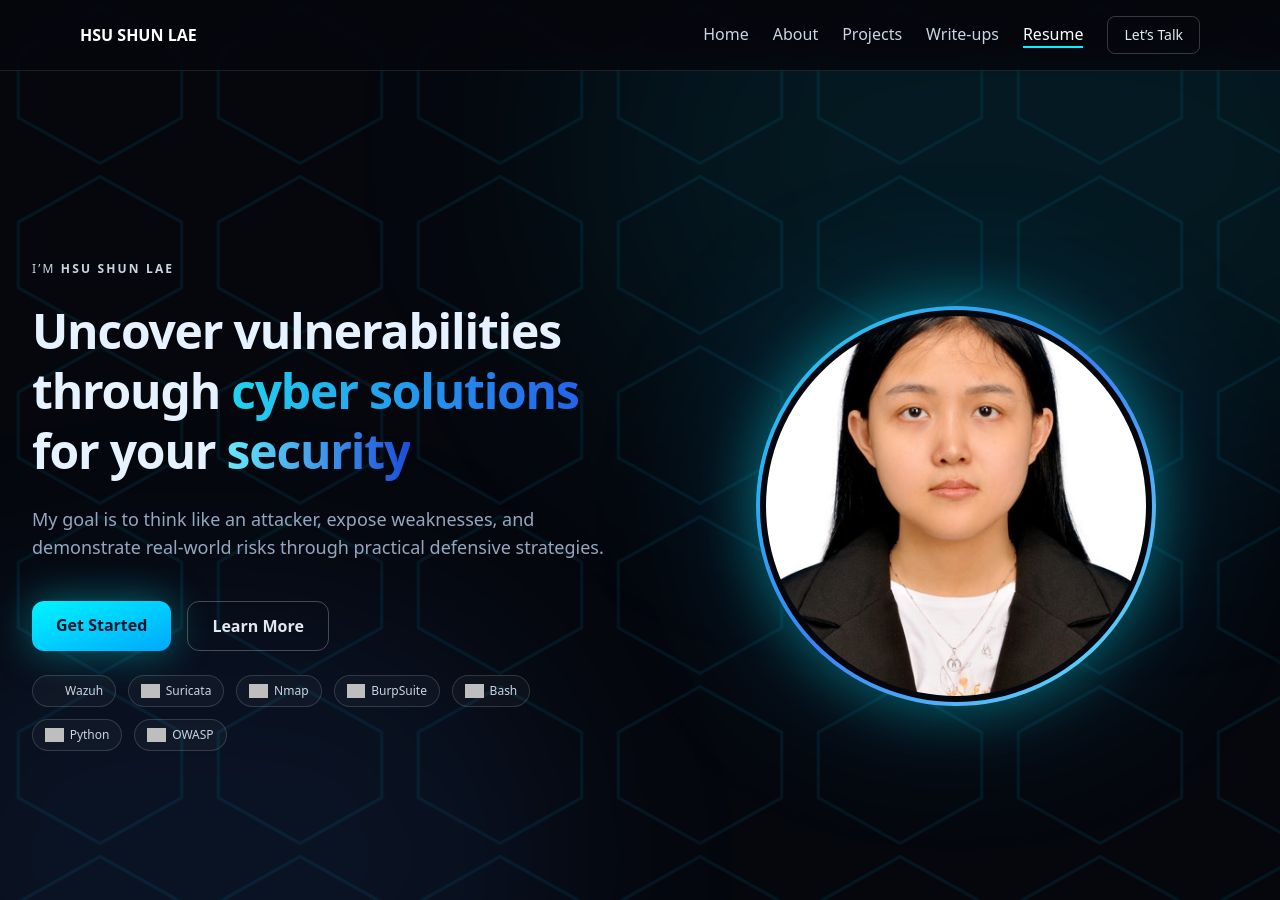
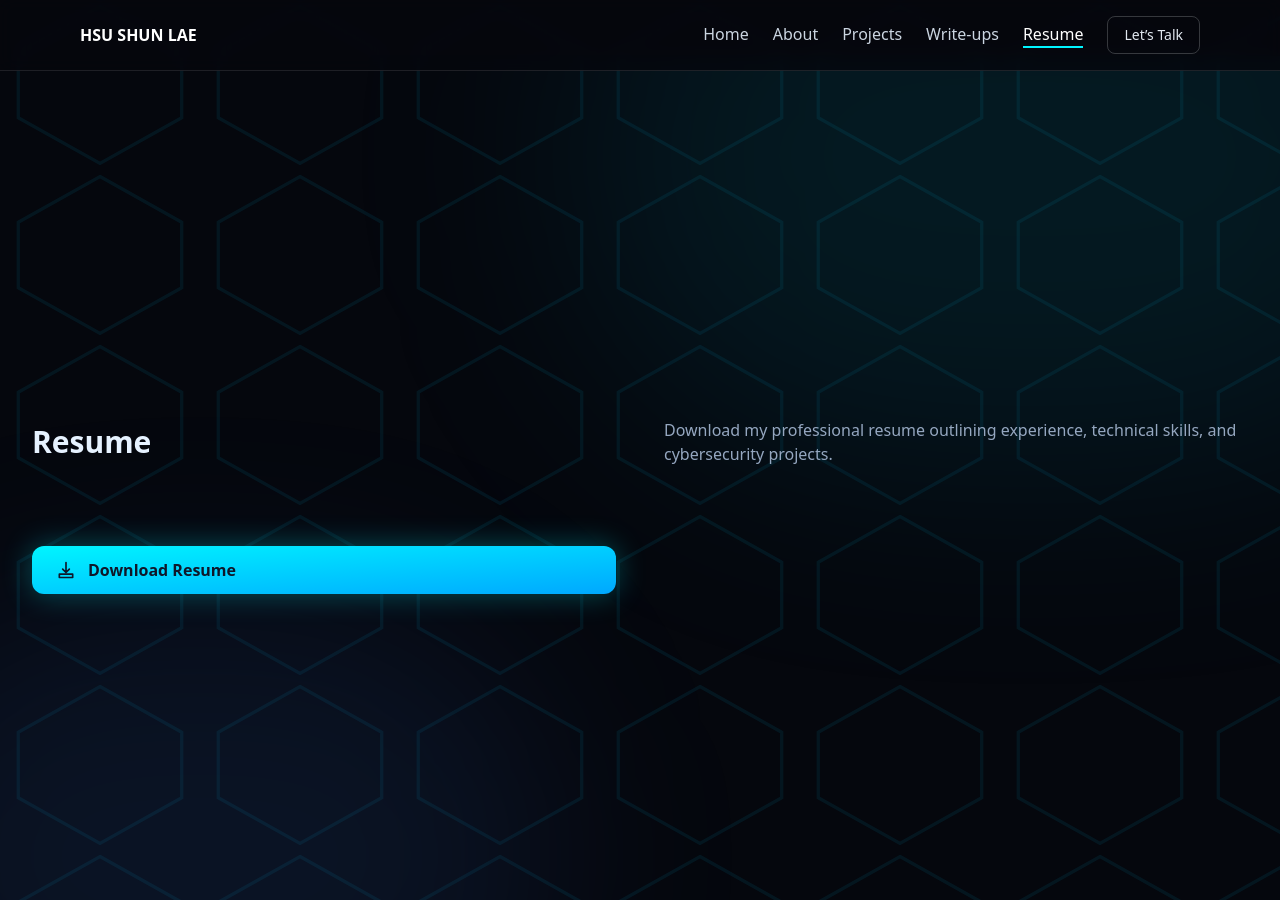
Before and after one commit to HsuShunLae/HsuShunLae.github.io, a Jekyll site: the page built from index.md, in a window 1280 px wide and 900 px high, scrolled down 3664 px. Built offline with Jekyll 4.4.1, drawn with Linux system fonts in a browser that asks for light colours; nearby versions of some CDN libraries; grey boxes are pictures that could not be loaded.

Commit message:
Update resume-section.html

```diff
--- a/_includes/resume-section.html
+++ b/_includes/resume-section.html
@@ -8,99 +8,26 @@
 
   <div class="mx-auto w-full max-w-[1300px] px-8 grid md:grid-cols-2 gap-12 items-center">
 
-    <!-- LEFT SIDE -->
-    <div class="space-y-6">
+   <h2 class="text-3xl font-bold mb-8">
+        Resume
+      </h2>
 
-      <p class="text-xs tracking-[0.18em] uppercase text-slate-300">
-        I’m <strong>Hsu Shun Lae</strong>
+      <p class="text-mute mb-8 max-w-xl">
+        Download my professional resume outlining experience,
+        technical skills, and cybersecurity projects.
       </p>
 
-      <h1 class="text-5xl font-extrabold leading-tight tracking-tight">
-        Uncover vulnerabilities through
-        <span class="text-transparent bg-clip-text bg-gradient-to-r from-cyan-400 to-blue-600">
-          cyber solutions
-        </span>
-        for your
-        <span class="text-transparent bg-clip-text bg-gradient-to-r from-cyan-300 to-blue-700">
-          security
-        </span>
-      </h1>
+      <a href="{{ '/assets/HsuShunLae_Resume.pdf' | relative_url }}"
+         class="inline-flex items-center gap-3 rounded-xl bg-gradient-to-br from-neonCyan to-neonBlue px-6 py-3 font-semibold text-slate-900 shadow-[0_0_30px_rgba(0,245,255,0.3)] transition hover:-translate-y-1">
 
-      <p class="text-mute max-w-xl text-lg">
-        My goal is to think like an attacker, expose weaknesses,
-        and demonstrate real-world risks through practical
-        defensive strategies.
-      </p>
+        <svg xmlns="http://www.w3.org/2000/svg" class="w-5 h-5"
+             fill="none" viewBox="0 0 24 24" stroke="currentColor">
+          <path stroke-linecap="round" stroke-linejoin="round" stroke-width="2"
+                d="M12 3v12m0 0l-4-4m4 4l4-4M4 17h16v4H4z"/>
+        </svg>
 
-      <div class="flex gap-4 pt-4">
-        <a href="#projects"
-           class="rounded-xl bg-gradient-to-br from-neonCyan to-neonBlue px-6 py-3 font-semibold text-slate-900 shadow-[0_0_40px_rgba(0,245,255,0.4)] transition hover:-translate-y-1">
-          Get Started
-        </a>
-        <a href="#about"
-           class="rounded-xl border border-white/25 px-6 py-3 font-semibold text-slate-200 hover:border-white/40">
-          Learn More
-        </a>
-      </div>
-      <div class="mt-3 flex flex-wrap gap-3">
-
-        <div class="skill-pill">
-          <img src="https://wazuh.com/wp-content/themes/wazuh-v3/assets/images/favicon.ico?v=1767701209057" alt="">
-          <span>Wazuh</span>
-        </div>
-
-        <div class="skill-pill">
-          <img src="https://suricata.io/wp-content/uploads/2023/09/Logo-Suricata-vert-whitetype-R.png" alt="">
-          <span>Suricata</span>
-        </div>
-
-        <div class="skill-pill">
-          <img src="https://nmap.org/images/sitelogo.png" alt="">
-          <span>Nmap</span>
-        </div>
-
-        <div class="skill-pill">
-          <img src="https://upload.wikimedia.org/wikipedia/commons/thumb/e/e7/BurpSuite_Comunity_Edition.svg/330px-BurpSuite_Comunity_Edition.svg.png" alt="">
-          <span>BurpSuite</span>
-        </div>
-
-        <div class="skill-pill">
-          <img src="https://cdn.jsdelivr.net/gh/devicons/devicon/icons/bash/bash-original.svg" alt="">
-          <span>Bash</span>
-        </div>
-
-        <div class="skill-pill">
-          <img src="https://cdn.jsdelivr.net/gh/devicons/devicon/icons/python/python-original.svg" alt="">
-          <span>Python</span>
-        </div>
-
-        <div class="skill-pill">
-          <img src="https://owasp.org/assets/images/logo.png" alt="">
-          <span>OWASP</span>
-        </div>
-
-      </div>
-
-    </div>
-
-    <!-- RIGHT SIDE -->
-    <div class="relative flex justify-center">
-
-      <div class="absolute -inset-12 rounded-full blur-3xl opacity-60"
-           style="background: radial-gradient(circle at center, rgba(0,245,255,0.3), rgba(0,168,255,0.25), transparent 70%);">
-      </div>
-
-      <div class="relative p-[4px] rounded-full bg-gradient-to-br from-cyan-400 via-blue-500 to-cyan-300 shadow-[0_0_60px_rgba(0,245,255,0.4)]">
-        <div class="p-[6px] rounded-full bg-base">
-          <div class="aspect-square w-[380px] overflow-hidden rounded-full">
-            <img src="{{ '/assets/img/HsuShun.png' | relative_url }}"
-                 alt="Portrait"
-                 class="w-full h-full object-cover">
-          </div>
-        </div>
-      </div>
-
-    </div>
+        Download Resume
+      </a>
 
   </div>
 
```
